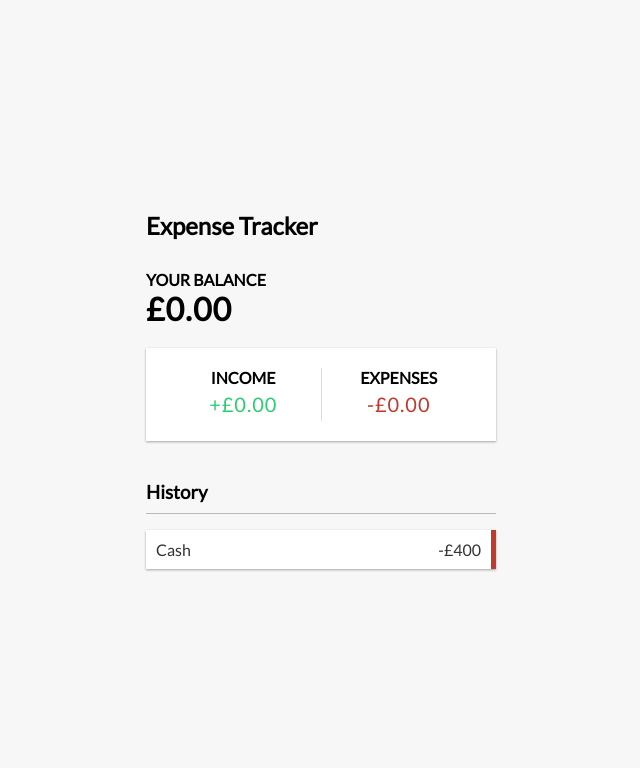
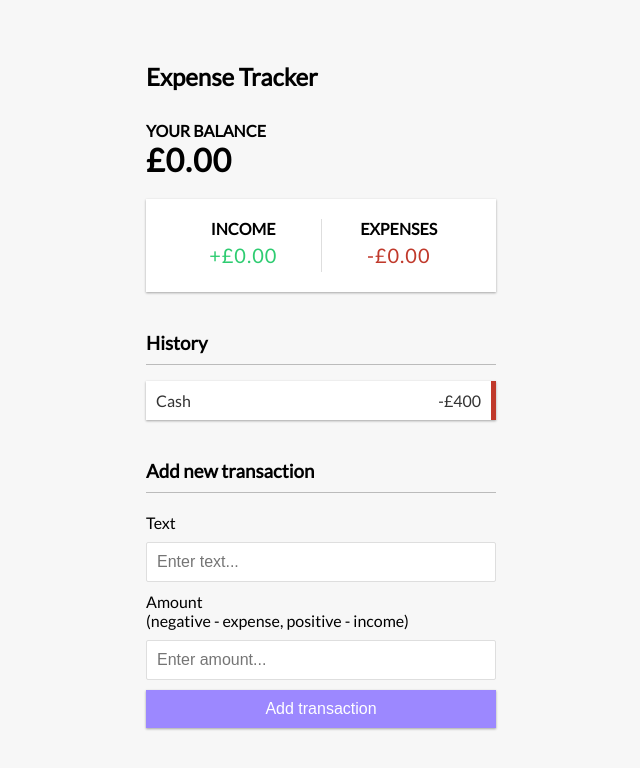
Before and after one commit to aghos4306/expensetracker, a React (Create React App) app: page / in a window 1280 px wide. Shown: the top 768 px of the page, without its empty margins (319-959 px from the left). Built offline with nearby package versions, Linux system fonts and the light colour scheme.

Commit message:
TransactionList component boiler plate setup

```diff
--- a/src/App.js
+++ b/src/App.js
@@ -4,6 +4,7 @@
 import Balance from './components/Balance';
 import IncomeExpenses from './components/IncomeExpenses';
 import TransactionList from './components/TransactionLIst';
+import AddTransaction from './components/AddTransaction';
 
 function App() {
   return (
@@ -13,6 +14,7 @@
         <Balance />
         <IncomeExpenses />
         <TransactionList />
+        <AddTransaction />
       </div>
     </div>
   );
--- /dev/null
+++ b/src/components/AddTransaction.js
@@ -0,0 +1,25 @@
+import React from 'react';
+
+const AddTransaction = () => {
+  return (
+    <>
+      <h3>Add new transaction</h3>
+      <form>
+        <div className="form-control">
+          <label htmlFor="text">Text</label>
+          <input type="text" placeholder="Enter text..." />
+        </div>
+        <div className="form-control">
+          <label htmlFor="amount">
+            Amount <br />
+            (negative - expense, positive - income)
+          </label>
+          <input type="number" placeholder="Enter amount..." />
+        </div>
+        <button className="btn">Add transaction</button>
+      </form>
+    </>
+  );
+};
+
+export default AddTransaction;
```
